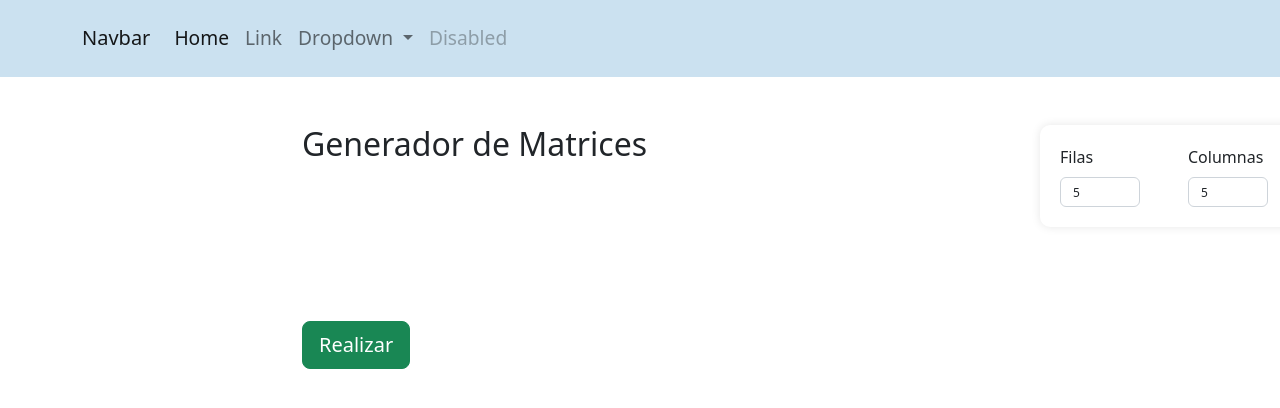
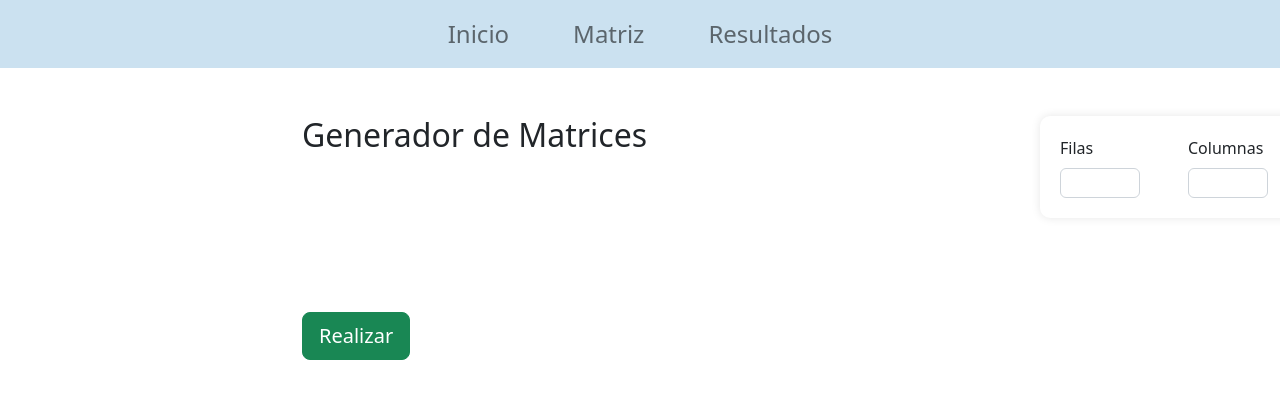
Before and after one commit to SoyFierro/front-tesis, an Angular app: page /matriz in a window 1280 px wide. Shown: the top 408 px of the page. Built offline with nearby package versions, Linux system fonts and the light colour scheme.

Commit message:
tercer commit

```diff
--- a/src/app/app-routing.module.ts
+++ b/src/app/app-routing.module.ts
@@ -1,10 +1,12 @@
 import { NgModule } from '@angular/core';
 import { RouterModule, Routes } from '@angular/router';
 import { MatrizComponent } from './paginas/matriz/matriz.component';
+import { ResultadosComponent } from './paginas/resultados/resultados.component';
 
 const routes: Routes = [
   {path:'', redirectTo:'matriz', pathMatch:'full'},
-  {path: 'matriz', component: MatrizComponent}
+  {path: 'matriz', component: MatrizComponent},
+  {path: 'resultados', component: ResultadosComponent}
 ];
 
 @NgModule({
--- a/src/app/paginas/matriz/matriz.component.css
+++ b/src/app/paginas/matriz/matriz.component.css
@@ -1,3 +1,4 @@
+/*Estos son los estilos del form donde estolumnas y filas*/
 .custom-input {
     width: 80px; /* Personaliza el ancho como desees */
     height: 30px; /* Personaliza la altura como desees */
@@ -15,11 +16,12 @@
     margin-left: auto; /* Centra horizontalmente */
     margin-right: auto; /* Centra horizontalmente */
 }
-.custom-navbar {
-    background-color: #cbe1f0; /* Cambia el color de fondo a azul */
-    padding: 1rem 0; /* Aumenta el relleno arriba y abajo del navbar */
-    font-size: 1.2rem; /* Aumenta el tamaño de la fuente */
-}
+
+
+
+
+
+/*Estos son los estilos para hacer cmbios de la tabla matriz*/
 .matriz-table {
     margin-top: -50px; /* Mueve la tabla hacia arriba */
 }
@@ -28,24 +30,31 @@
 
 
 
-.output-container {
-    display: flex;
-    justify-content: center;
+
+
+/*Aqui es para customizar el navbar a mis gusto*/
+.custom-navbar {
+    font-size: 1.25rem; /* Aumenta el tamaño de la fuente del navbar */
+    padding: -1rem 0.5rem; /* Aumenta el padding del navbar */
 }
 
-.output-box {
-    border: 1px solid #ccc;
-    padding: 20px;
-    margin-top: 20px;
-    width: 100%; /* Cambiar el ancho del cuadro según sea necesario */
-    text-align: left; /* Alinear el texto a la izquierda */
+.custom-navbar .nav-link {
+    font-size: 1.5rem; /* Aumenta el tamaño de la fuente de los links */
+    padding: 0.5rem 1rem; /* Aumenta el padding de los links */
 }
 
-.output-row {
-    display: flex;
-    justify-content: space-between;
+.custom-navbar .navbar-toggler {
+    font-size: 1.25rem; /* Aumenta el tamaño del texto del toggler */
+    padding: 0.75rem; /* Aumenta el padding del toggler */
 }
 
-.output-row div {
-    margin-bottom: 5px;
+.custom-navbar .navbar-brand {
+    font-size: 1.5rem; /* Aumenta el tamaño del texto de la marca */
 }
+
+@media (min-width: 992px) {
+    .custom-navbar .navbar-nav .nav-link {
+        padding-right: 2rem; /* Ajusta el padding para pantallas grandes */
+        padding-left: 2rem;
+    }
+}
--- a/src/app/paginas/matriz/matriz.component.html
+++ b/src/app/paginas/matriz/matriz.component.html
@@ -1,31 +1,19 @@
-<nav class="navbar navbar-expand-lg navbar-light custom-navbar">
-  <div class="container">
-      <a class="navbar-brand" href="#">Navbar</a>
+<nav class="navbar navbar-expand-lg custom-navbar" style="background-color: #cbe1f0; color: #ffffff;">
+    <div class="container-fluid">
         <button class="navbar-toggler" type="button" data-bs-toggle="collapse" data-bs-target="#navbarSupportedContent" aria-controls="navbarSupportedContent" aria-expanded="false" aria-label="Toggle navigation">
             <span class="navbar-toggler-icon"></span>
         </button>
 
-      <div class="collapse navbar-collapse" id="navbarSupportedContent">
-          <ul class="navbar-nav me-auto mb-2 mb-lg-0">
+        <div class="collapse navbar-collapse justify-content-center text-center" id="navbarSupportedContent">
+            <ul class="navbar-nav mb-2 mb-lg-0">
                 <li class="nav-item">
-                  <a class="nav-link active" aria-current="page" href="#">Home</a>
+                    <a class="nav-link">Inicio</a>
                 </li>
                 <li class="nav-item">
-                  <a class="nav-link" href="#">Link</a>
-              </li>
-              <li class="nav-item dropdown">
-                  <a class="nav-link dropdown-toggle" href="#" id="navbarDropdown" role="button" data-bs-toggle="dropdown" aria-expanded="false">
-                      Dropdown
-                  </a>
-                  <ul class="dropdown-menu" aria-labelledby="navbarDropdown">
-                      <li><a class="dropdown-item" href="#">Action</a></li>
-                      <li><a class="dropdown-item" href="#">Another action</a></li>
-                      <li><hr class="dropdown-divider"></li>
-                      <li><a class="dropdown-item" href="#">Something else here</a></li>
-                  </ul>
+                    <a class="nav-link" routerLink="/matriz">Matriz</a>
                 </li>
                 <li class="nav-item">
-                  <a class="nav-link disabled" href="#" tabindex="-1" aria-disabled="true">Disabled</a>
+                    <a class="nav-link" routerLink="/resultados">Resultados</a>
                 </li>
             </ul>
         </div>
@@ -44,11 +32,11 @@
               <div class="row">
                   <div class="col-4">
                       <label for="filas" class="form-label">Filas</label>
-                      <input type="number" class="form-control custom-input" id="filas" [(ngModel)]="filas" name="filas">
+                      <input type="number" class="form-control custom-input" id="filas" (input)="updateFilas($event)" name="filas">
                   </div>
                   <div class="col-4">
                       <label for="columnas" class="form-label">Columnas</label>
-                      <input type="number" class="form-control custom-input" id="columnas" [(ngModel)]="columnas" name="columnas">
+                      <input type="number" class="form-control custom-input" id="columnas" (input)="updateColumnas($event)" name="columnas">
                   </div>
                   <div class="col-4 d-flex align-items-end">
                       <button type="submit" class="btn btn-primary ms-1">Generar</button>
@@ -59,8 +47,10 @@
 
       <br>
 
+    <!-- Contenedor de la tabla centrado -->
+    <div class="table-container">
         <!-- Tabla de la matriz -->
-      <table class="table table-sm table-bordered matriz-table" *ngIf="matriz.length > 0"> <!-- Añadido *ngIf -->
+        <table class="table table-sm table-bordered matriz-table" *ngIf="matriz.length > 0">
           <thead>
             <tr>
               <th>Pesos</th>
@@ -68,7 +58,7 @@
                 <input type="number" class="form-control custom-input" [(ngModel)]="pesos[columna - 1]" name="peso{{columna}}">
               </th>
             </tr>
-              <tr> <!-- Fila de encabezado de las columnas -->
+            <tr>
               <th>Filas</th>
               <ng-container *ngFor="let columna of columnasArray; let i = index">
                 <th>
@@ -88,20 +78,11 @@
             </tr>
           </tbody>
         </table>
+      </div>
 
       <!-- Botón Realizar -->
       <button class="btn btn-success btn-lg" (click)="realizarCalculoTopsis()">Realizar</button>
-      <div *ngIf="outputAPI" class="output-container">
-        <div class="output-box">
-          <ng-container *ngFor="let section of parseOutput(outputAPI)">
-            <div *ngFor="let row of section" class="output-row">
-              <ng-container *ngFor="let item of row">
-                <div>{{ item }}</div>
-              </ng-container>
-            </div>
-          </ng-container>
-        </div>
-      </div>
+
 
   </div>
 </div>
--- a/src/app/paginas/matriz/matriz.component.ts
+++ b/src/app/paginas/matriz/matriz.component.ts
@@ -2,6 +2,7 @@ import { Component, OnInit, ElementRef, ViewChild  } from '@angular/core';
 import { HttpClient } from '@angular/common/http';
 import { Router } from '@angular/router';
 import { DomSanitizer, SafeHtml } from '@angular/platform-browser';
+import { DataService } from '../servicios/data.service';
 
 interface Cell {
   value: number;
@@ -16,8 +17,8 @@ interface Cell {
 })
 export class MatrizComponent implements OnInit{
 
-  filas: number = 5;
-  columnas: number = 5;
+  filas: number | null = null;
+  columnas: number | null = null;;
   matriz: Cell[][] = [];
   columnasArray: number[] = [];
   pesos: number[] = []; // Array para almacenar los pesos
@@ -29,7 +30,7 @@ export class MatrizComponent implements OnInit{
 
   @ViewChild('inputElements', { static: false }) inputElements: ElementRef[];
 
-  constructor(private http:HttpClient, private router: Router, private sanitizer: DomSanitizer) {
+  constructor(private http:HttpClient, private router: Router, private sanitizer: DomSanitizer, private dataService: DataService) {
     this.inputElements = [];
   }
 
@@ -37,15 +38,26 @@ export class MatrizComponent implements OnInit{
 
   }
 
+  updateFilas(event: Event): void {
+    const value = (event.target as HTMLInputElement).value;
+    this.filas = value ? parseInt(value, 10) : null;
+  }
+
+  updateColumnas(event: Event): void {
+    const value = (event.target as HTMLInputElement).value;
+    this.columnas = value ? parseInt(value, 10) : null;
+  }
+
   generarMatriz(): void {
     // Limpiar la matriz actual
     this.matriz = [];
 
     // Validar que se hayan ingresado valores válidos
-    if (this.filas <= 0 || this.columnas <= 0) {
-        console.error('Por favor, ingrese valores válidos para filas y columnas.');
-        return;
+    if (this.filas === null || this.columnas === null || this.filas <= 0 || this.columnas <= 0) {
+      console.error('Por favor, ingrese valores válidos para filas y columnas.');
+      return;
     }
+
 
     // Generar los nombres de las filas para los encabezados a la izquierda de la matriz
     this.nombresFilasIzquierda = Array.from(Array(this.filas).keys()).map(i => `A${i + 1}`);
@@ -104,10 +116,10 @@ export class MatrizComponent implements OnInit{
     this.http.post<any>('http://127.0.0.1:7500/topsis', data).subscribe(
     (response) => {
       console.log('Respuesta de la API:', response);
-      // Manejar la respuesta de la API aquí (por ejemplo, mostrarla en la interfaz de usuario)
       this.outputAPI = response.output;
-      // Formatear el output de la API como HTML seguro
       this.outputAPIHtml = this.sanitizer.bypassSecurityTrustHtml(this.outputAPI);
+      this.dataService.setData(this.outputAPI);  // Guardar los datos en el servicio
+      this.router.navigate(['/resultados']);  // Navegar a la página de resultados
     },
     (error) => {
       console.error('Error al realizar la solicitud:', error);
@@ -131,17 +143,4 @@ export class MatrizComponent implements OnInit{
 
 
 
-
-
-  parseOutput(output: string): any[] {
-    // Dividir el output en secciones basadas en los saltos de línea
-    const sections = output.split('\n\n');
-
-    // Iterar sobre cada sección y dividirla en líneas y columnas
-    return sections.map(section => {
-      const lines = section.split('\n');
-      return lines.map(line => line.split(/\s+/)); // Dividir cada línea en columnas por espacios
-    });
-  }
-
 }
--- /dev/null
+++ b/src/app/paginas/resultados/resultados.component.css
@@ -0,0 +1,81 @@
+.output-container {
+  display: flex;
+  justify-content: center;
+}
+
+.output-box {
+  width: 70%; /* Ajustar el ancho al 100% para permitir expansión */
+  margin-top: 20px;
+}
+
+.result-section {
+  margin-bottom: 400px; /* Este es para reducir el espacio entre cada sección de resultados */
+}
+
+.result-section h4 {
+  background-color: #f2f2f2;
+  padding: 10px;
+}
+
+.result-table {
+  width: 100%; /* Permite que la tabla ocupe el ancho completo del contenedor */
+  border-collapse: collapse; /* Colapsa los bordes para una mejor presentación */
+}
+
+.result-table td {
+  padding: 5px 10px; /* Espaciado interno para celdas */
+  border: 1px solid #ddd; /* Borde para celdas */
+  text-align: left; /* Alineación de texto a la izquierda */
+}
+
+.result-item {
+  margin-bottom: 5px;
+  font-size: 1rem; /* Tamaño de fuente más grande */
+  font-family: 'Arial', sans-serif; /* Estilo de fuente de Bootstrap */
+}
+
+
+
+
+
+
+
+
+
+
+
+
+
+
+
+
+
+
+
+
+
+.custom-navbar {
+  font-size: 1.25rem; /* Aumenta el tamaño de la fuente del navbar */
+  padding: -1rem 0.5rem; /* Aumenta el padding del navbar */
+}
+
+.custom-navbar .nav-link {
+  font-size: 1.5rem; /* Aumenta el tamaño de la fuente de los links */
+  padding: 0.5rem 1rem; /* Aumenta el padding de los links */
+}
+
+.custom-navbar .navbar-toggler {
+  font-size: 1.25rem; /* Aumenta el tamaño del texto del toggler */
+  padding: 0.75rem; /* Aumenta el padding del toggler */
+}
+
+.custom-navbar .navbar-brand {
+  font-size: 1.5rem; /* Aumenta el tamaño del texto de la marca */
+}
+
+@media (min-width: 992px) {
+  .custom-navbar .navbar-nav .nav-link {
+      padding-right: 2rem; /* Ajusta el padding para pantallas grandes */
+      padding-left: 2rem;
+  }
+}
--- /dev/null
+++ b/src/app/paginas/resultados/resultados.component.html
@@ -0,0 +1,34 @@
+<nav class="navbar navbar-expand-lg custom-navbar" style="background-color: #cbe1f0; color: #ffffff;">
+  <div class="container-fluid">
+      <button class="navbar-toggler" type="button" data-bs-toggle="collapse" data-bs-target="#navbarSupportedContent" aria-controls="navbarSupportedContent" aria-expanded="false" aria-label="Toggle navigation">
+          <span class="navbar-toggler-icon"></span>
+      </button>
+
+      <div class="collapse navbar-collapse justify-content-center text-center" id="navbarSupportedContent">
+          <ul class="navbar-nav mb-2 mb-lg-0">
+              <li class="nav-item">
+                  <a class="nav-link">Inicio</a>
+              </li>
+              <li class="nav-item">
+                  <a class="nav-link" routerLink="/matriz">Matriz</a>
+              </li>
+              <li class="nav-item">
+                  <a class="nav-link" routerLink="/resultados">Resultados</a>
+              </li>
+          </ul>
+      </div>
+  </div>
+</nav>
+
+<div *ngIf="outputAPI" class="output-container">
+  <div class="output-box">
+    <div class="result-section" *ngFor="let section of parseOutput(outputAPI)">
+      <h4>{{ section[0] }}</h4> <!-- El primer elemento de cada sección es el encabezado -->
+      <table class="result-table">
+        <tr *ngFor="let item of section.slice(1)">
+          <td *ngFor="let cell of item.split('\t')">{{ cell }}</td>
+        </tr>
+      </table>
+    </div>
+  </div>
+</div>
--- /dev/null
+++ b/src/app/paginas/resultados/resultados.component.ts
@@ -0,0 +1,45 @@
+import { Component, OnInit } from '@angular/core';
+import { DataService } from '../servicios/data.service';
+
+@Component({
+  selector: 'app-resultados',
+  templateUrl: './resultados.component.html',
+  styleUrl: './resultados.component.css'
+})
+export class ResultadosComponent  implements OnInit{
+
+  outputAPI: string = '';
+
+  constructor(private dataService: DataService) {}
+
+  ngOnInit(): void {
+    this.outputAPI = this.dataService.getData();
+  }
+
+  parseOutput(output: string): any[] {
+    const sections = output.split('\n\n');
+    return sections.map((section) => {
+      const lines = section.split('\n');
+      const formattedLines = lines.map((line) => this.formatLine(line));
+      return formattedLines;
+    });
+  }
+
+  formatLine(line: string): string {
+    // Verificar si la línea contiene elementos con ':'
+    if (line.includes(':')) {
+      const items = line.split(/(\S+:\s*[^\s]+)/);
+      return items.filter(item => item.trim() !== '').map(item => item.trim()).join('\t'); //Esta es la separacion de espacios de Medidas de separacion  y Orden Clasificado
+    } else {
+      // Para líneas con solo números, formatear adecuadamente
+      const items = line.split(/\s+/);
+      return items.join('\t');  //Estan los las que imoprimen el formato de: Datros sin procesar hasta soluciones ideales positivas y negativas
+    }
+  }
+
+  formatSpecialLine(line: string): string {
+    // Reemplazar múltiples espacios con uno solo
+    return line.replace(/\s+/g, '     ');
+  }
+
+}
--- /dev/null
+++ b/src/app/paginas/servicios/data.service.ts
@@ -0,0 +1,25 @@
+import { Injectable, OnInit } from '@angular/core';
+
+@Injectable({
+  providedIn: 'root'
+})
+
+export class DataService implements OnInit{
+
+  constructor() { }
+
+  ngOnInit(): void {
+
+  }
+
+
+  private data: any;
+
+  setData(data: any) {
+    this.data = data;
+  }
+
+  getData() {
+    return this.data;
+  }
+}
```
Also changed, not shown: src/app/app.module.ts (+6 -2 lines). Lines whose indentation alone changed are shown as unchanged.
